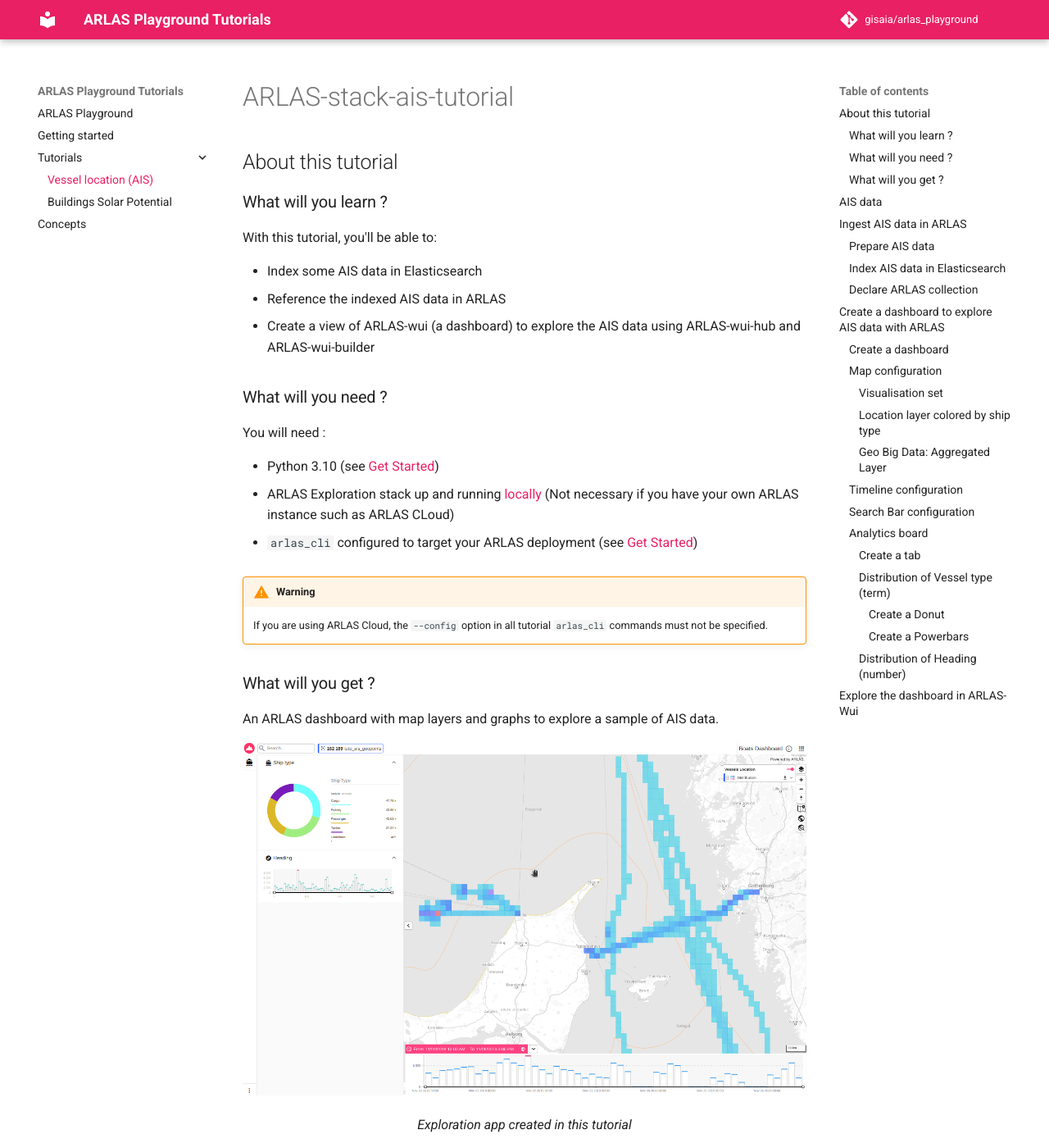
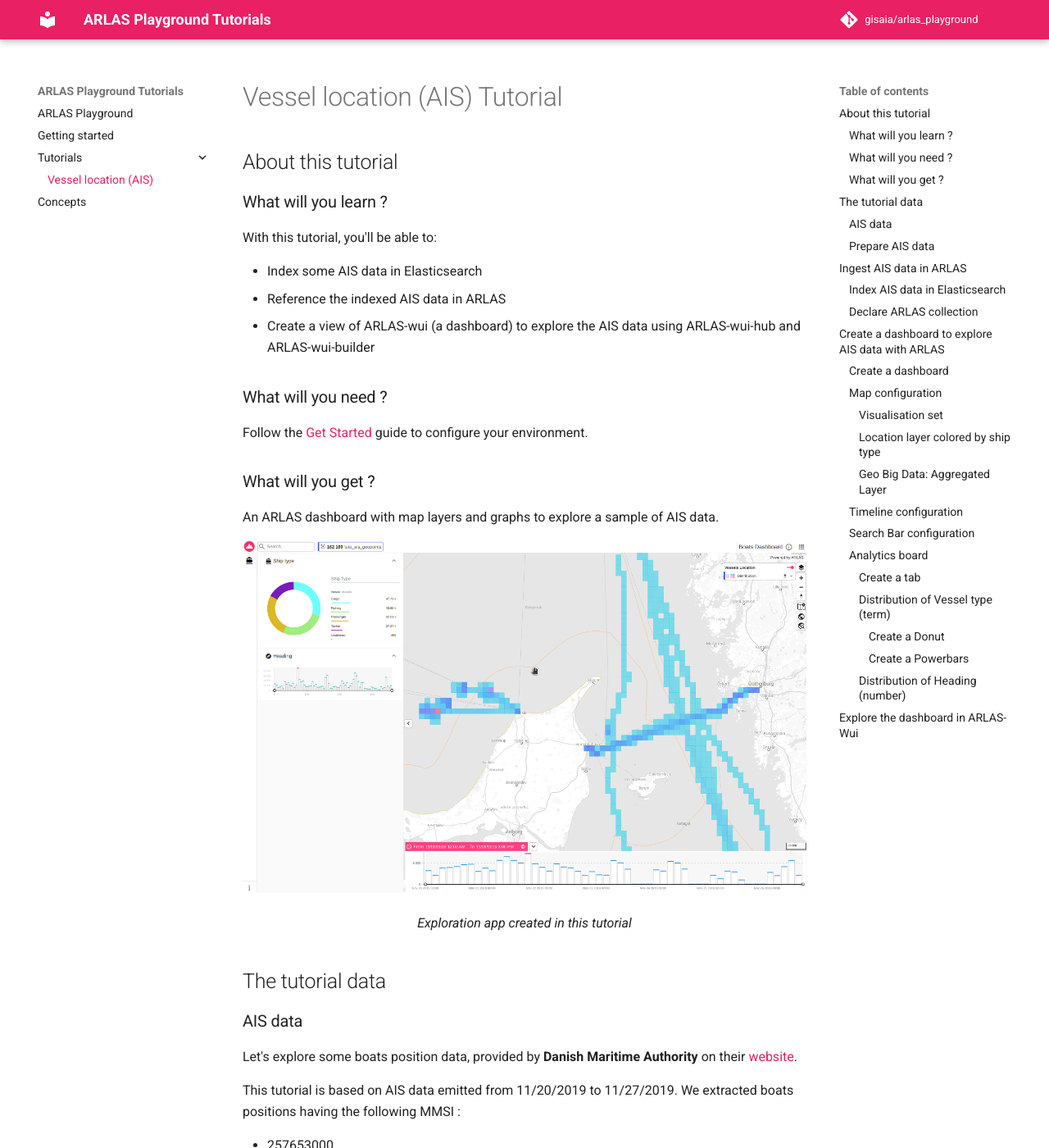
Before and after one commit to gisaia/arlas_playground, an MkDocs documentation site: the page built from docs/docs/tutorials/ais/ais_tutorial.md, in a window 1280 px wide and 1400 px high. Shown: the whole window at 82% size. Built offline with MkDocs 1.6.1 and Material for MkDocs 9.7.7, drawn with Linux system fonts in a browser that asks for light colours; comment, search, counter and statistics services are not loaded; some of the changed text lies outside the part shown.

Commit message:
Harmonize ais tutorial with others

```diff
--- a/docs/docs/tutorials/ais/ais_tutorial.md
+++ b/docs/docs/tutorials/ais/ais_tutorial.md
@@ -1,4 +1,4 @@
-# ARLAS-stack-ais-tutorial
+# Vessel location (AIS) Tutorial
 
 ## About this tutorial
 ### What will you learn ?
@@ -10,15 +10,7 @@
 
 ### What will you need ?
 
-You will need :
-
-- Python 3.10 (see [Get Started](../../get_started.md#python-virtual-environment))
-- ARLAS Exploration stack up and running [locally](../../get_started.md#install-and-run-arlas-exploration-stack)  (Not necessary if you have your own ARLAS instance such as ARLAS CLoud)
-
-- `arlas_cli` configured to target your ARLAS deployment (see [Get Started](../../get_started.md#install-arlas_cli))
-
-!!! warning
-    If you are using ARLAS Cloud, the `--config` option in all tutorial `arlas_cli` commands must not be specified.
+Follow the [Get Started](../../get_started.md) guide to configure your environment.
 
 ### What will you get ?
 
@@ -30,7 +22,9 @@
  Exploration app created in this tutorial
 </p>
 
-## AIS data
+## The tutorial data
+
+### AIS data
 
 Let's explore some boats position data, provided by __Danish Maritime Authority__ on their [website](https://www.dma.dk/SikkerhedTilSoes/Sejladsinformation/AIS/Sider/default.aspx).
 
@@ -56,7 +50,7 @@
 |---|---|---|---|---|---|---|---|---|---|---|---|---|---|---|---|---|---|---|---|---|---|---|---|---|---|
 |20/11/2019 06:45:09|Class A|240305000|55.931783|17.345067|Under way using engine|0.0|10.5|257.0|259|9288710|SYEF|DELTA CAPTAIN|Tanker|""|44|249|GPS|10.0|FOR ORDERS|22/11/2019 06:00:00|AIS|216|33|22|22|
 
-## Ingest AIS data in ARLAS
+### __Prepare AIS data__
 
 We will explore this data using ARLAS.
 
@@ -78,6 +70,9 @@
 
 !!! tip
     The script can be edited to enrich the data before the exploration.
+
+
+## Ingest AIS data in ARLAS
 
 ### __Index AIS data in Elasticsearch__
 
--- a/docs/mkdocs.yml
+++ b/docs/mkdocs.yml
@@ -31,7 +31,6 @@
 - Getting started: get_started.md
 - Tutorials:
   - Vessel location (AIS): tutorials/ais/ais_tutorial.md
-  - Buildings Solar Potential: ../../sunny_osm/README.md
 - Concepts: concepts.md
 
 plugins:
```
Also changed, not shown: other parts of docs/docs/tutorials/ais/ais_tutorial.md (+0 -2 lines), docs/docs/get_started.md (+7 -8 lines).
